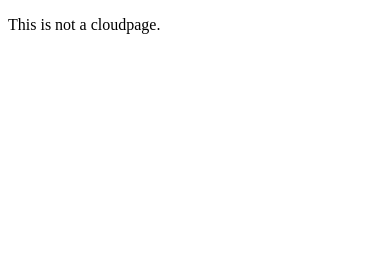
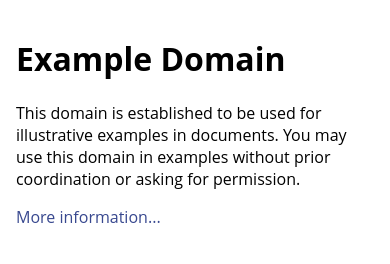
Before and after one commit to hnullforce/externalcontenttesting, a plain HTML site: page index.html in a window 390 px wide. Drawn offline with nearby package versions, Linux system fonts and the light colour scheme; a script that the page names is missing.

Commit message:
Update index.html

```diff
--- a/index.html
+++ b/index.html
@@ -1,14 +1,54 @@
 <!doctype html>
 <html>
-<head>
- <meta charset="utf-8">
- <title>Not a cloudpage</title>
- <meta name="description" content="">
- <meta name="viewport" content="width=device-width, initial-scale=1">
+<head><meta name="ROBOTS" content="NOINDEX, NOFOLLOW"><meta name="keywords" content=""><meta name="description" content="">
+    <title>Example Domain</title>
+
+    <meta charset="utf-8" />
+    <meta http-equiv="Content-type" content="text/html; charset=utf-8" />
+    <meta name="viewport" content="width=device-width, initial-scale=1" />
+    <style type="text/css">
+    body {
+        background-color: #f0f0f2;
+        margin: 0;
+        padding: 0;
+        font-family: "Open Sans", "Helvetica Neue", Helvetica, Arial, sans-serif;
+
+    }
+    div {
+        width: 600px;
+        margin: 5em auto;
+        padding: 50px;
+        background-color: #fff;
+        border-radius: 1em;
+    }
+    a:link, a:visited {
+        color: #38488f;
+        text-decoration: none;
+    }
+    @media (max-width: 700px) {
+        body {
+            background-color: #fff;
+        }
+        div {
+            width: auto;
+            margin: 0 auto;
+            border-radius: 0;
+            padding: 1em;
+        }
+    }
+    </style>
+<script type="text/javascript" src="//ajax.googleapis.com/ajax/libs/jquery/1.8.3/jquery.min.js"></script>
+<script type="text/javascript" src="//mc.exacttarget.com/cloudpages/utilities/t.js"></script>
+<script type="text/javascript">var ctx=new Fuel.TrackingContext(10939588,10939588);var t=new Fuel.Tracking(ctx,{siteid:'146503',pageid:'13203',isMobile:'false'});t.wrapLinks(null,'CLOUDPAGESCLICK');t.addRawEvent('CLOUDPAGESVISIT',{pageid:'13203'});t.send();</script>
+<script type="text/javascript">window.contentDetail={"isSite":true,"mid":10939588,"eid":10939588,"pageID":13203,"siteID":146503,"isMobile":false};</script>
 </head>
+
 <body>
-  <p>
-    This is not a cloudpage.
-  </p>
+<div>
+    <h1>Example Domain</h1>
+    <p>This domain is established to be used for illustrative examples in documents. You may use this
+    domain in examples without prior coordination or asking for permission.</p>
+    <p><a href="http://www.iana.org/domains/example">More information...</a></p>
+</div>
 </body>
 </html>
```
